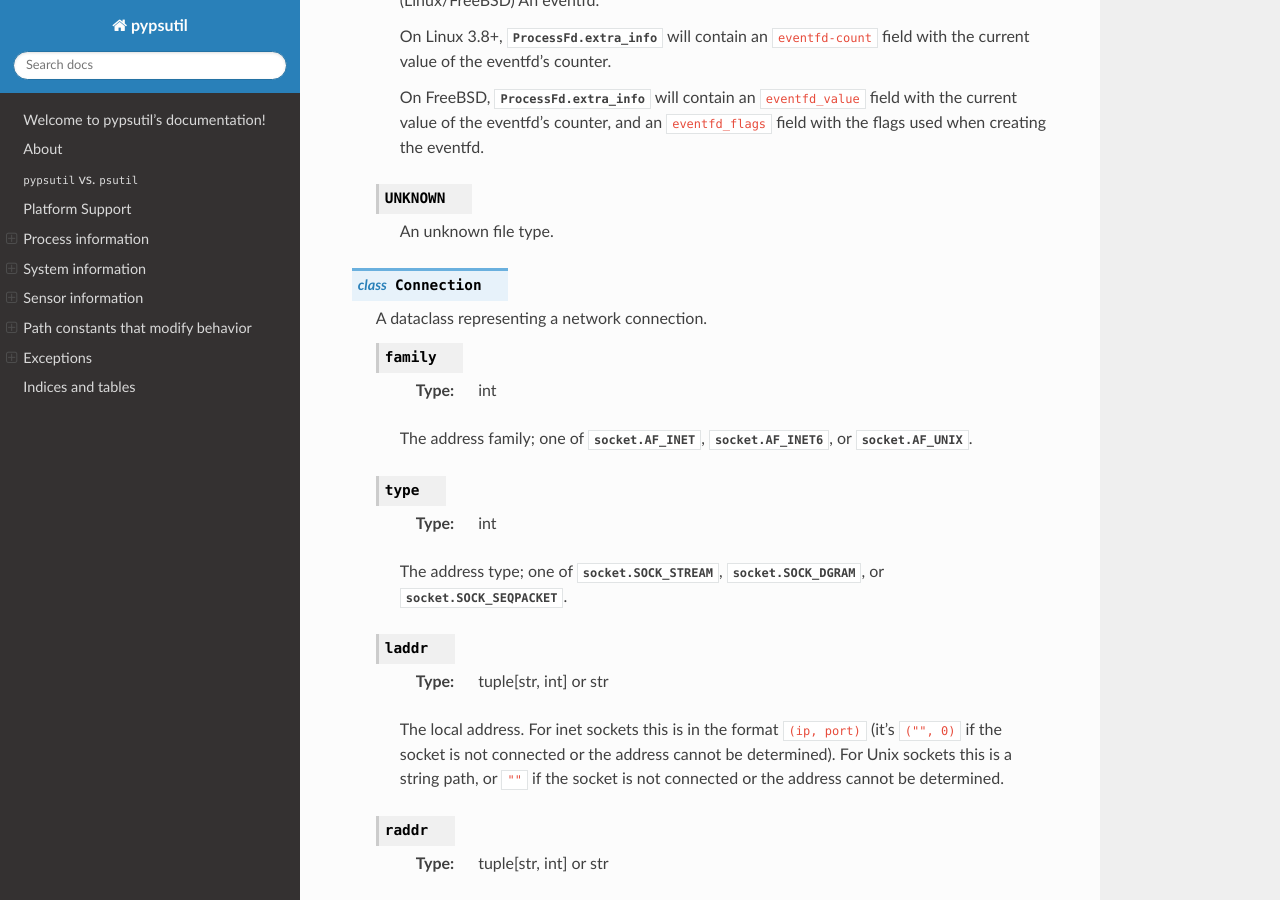
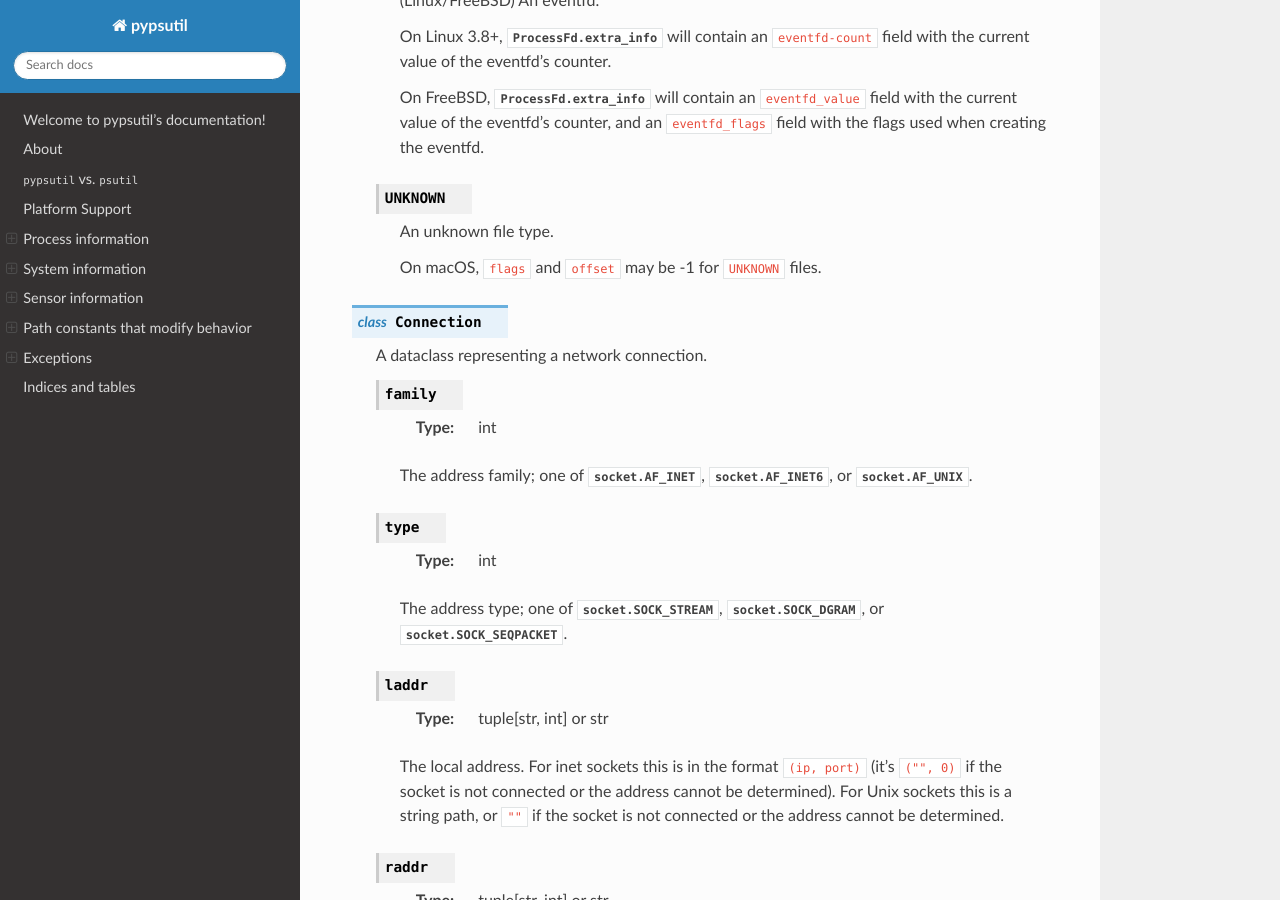
Before and after one commit to cptpcrd/pypsutil, a Sphinx documentation site: the page built from docs/index.rst, in a window 1280 px wide and 900 px high, scrolled down 21871 px. Built offline with Sphinx 7.4.7 and the Read the Docs theme 2.0.0, drawn with Linux system fonts in a browser that asks for light colours.

Commit message:
doc: document flags/offset being -1 on macOS for UNKNOWN files

```diff
--- a/docs/index.rst
+++ b/docs/index.rst
@@ -1021,6 +1021,8 @@ Process information
    .. py:data:: UNKNOWN
 
         An unknown file type.
+
+        On macOS, ``flags`` and ``offset`` may be -1  for ``UNKNOWN`` files.
 
 
 .. py:class:: Connection
```
